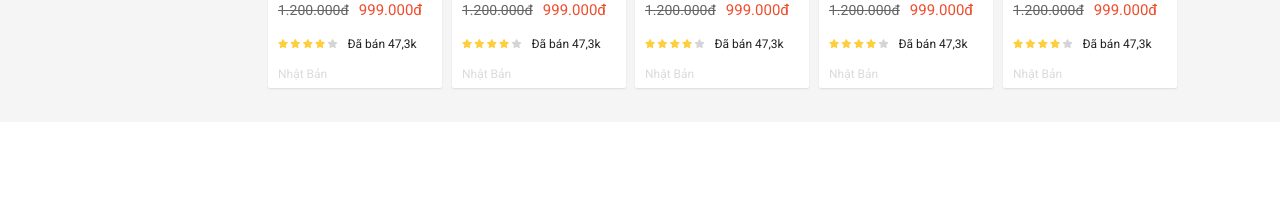
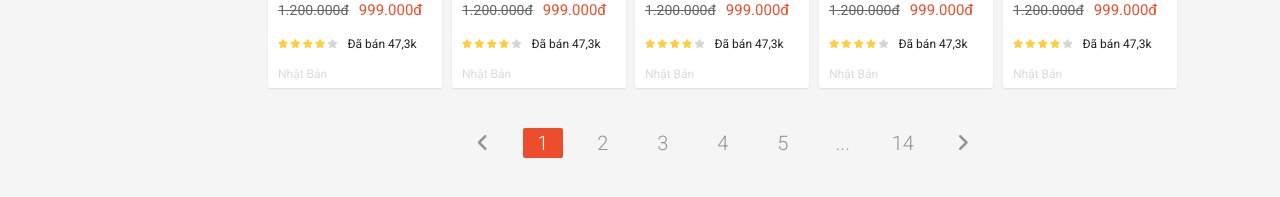
Before and after one commit to nhattrantricker123zz/project-shope, a plain HTML site: page index.html in a window 1280 px wide. Shown: the part 763-960 px from the top of the page. Before the commit the page ends 885 px from the top, so only its background shows below. Drawn offline with Linux system fonts and the light colour scheme.

Commit message:
Pagination UI

```diff
--- a/assets/css/base.css
+++ b/assets/css/base.css
@@ -230,3 +230,43 @@ html {
 .select-input__link:hover{
     color: var(--primary-color);
 }
+
+/* pagination */
+
+.pagination{
+    display: flex;
+    align-items: center;
+    justify-content: center;
+}
+
+.pagination-item{
+    margin: 0 10px;
+
+}
+
+.pagination-item--active .pagination-item__link{
+    color: var(--white-color);
+    background-color: var(--primary-color);
+}
+
+.pagination-item--active .pagination-item__link:hover{
+    filter: brightness(105%);
+}
+
+.pagination-item__link{
+    --height: 30px;
+    display: block;
+    text-decoration: none;
+    font-weight: 300;
+    font-size: 2rem;
+    color: #939393;
+    min-width: 40px;
+    height: var(--height);
+    line-height: var(--height);
+    text-align: center;
+    border-radius: 2px;
+}
+
+.pagination-item__icon{
+
+}
--- a/assets/css/styles.css
+++ b/assets/css/styles.css
@@ -1098,3 +1098,9 @@
     top: 6px;
 
 }
+
+
+/* Pagination */
+.home-product__pagitnation{
+    margin: 40px 0 160px 0;
+}
--- a/index.html
+++ b/index.html
@@ -854,6 +854,42 @@
 
                                     </div>
                                 </div>
+
+                                <ul class="pagination home-product__pagitnation">
+                                    <li class="pagination-item">
+                                        <a href="#" class="pagination-item__link">
+                                            <i class="pagination-item__icon fas fa-angle-left"></i>
+                                        </a>
+                                    </li>
+
+                                    <li class="pagination-item pagination-item--active">
+                                        <a href="#" class="pagination-item__link">1</a>
+                                    </li>
+                                    <li class="pagination-item">
+                                        <a href="#" class="pagination-item__link">2</a>
+                                    </li>
+                                    <li class="pagination-item">
+                                        <a href="#" class="pagination-item__link">3</a>
+                                    </li>
+                                    <li class="pagination-item">
+                                        <a href="#" class="pagination-item__link">4</a>
+                                    </li>
+                                    <li class="pagination-item">
+                                        <a href="#" class="pagination-item__link">5</a>
+                                    </li>
+                                    <li class="pagination-item">
+                                        <a href="#" class="pagination-item__link">...</a>
+                                    </li>
+                                    <li class="pagination-item">
+                                        <a href="#" class="pagination-item__link">14</a>
+                                    </li>
+
+                                    <li class="pagination-item">
+                                        <a href="#" class="pagination-item__link">
+                                            <i class="pagination-item__icon fas fa-angle-right"></i>
+                                        </a>
+                                    </li>
+                                </ul>
                             </div>
                  </div>
                </div>
```
